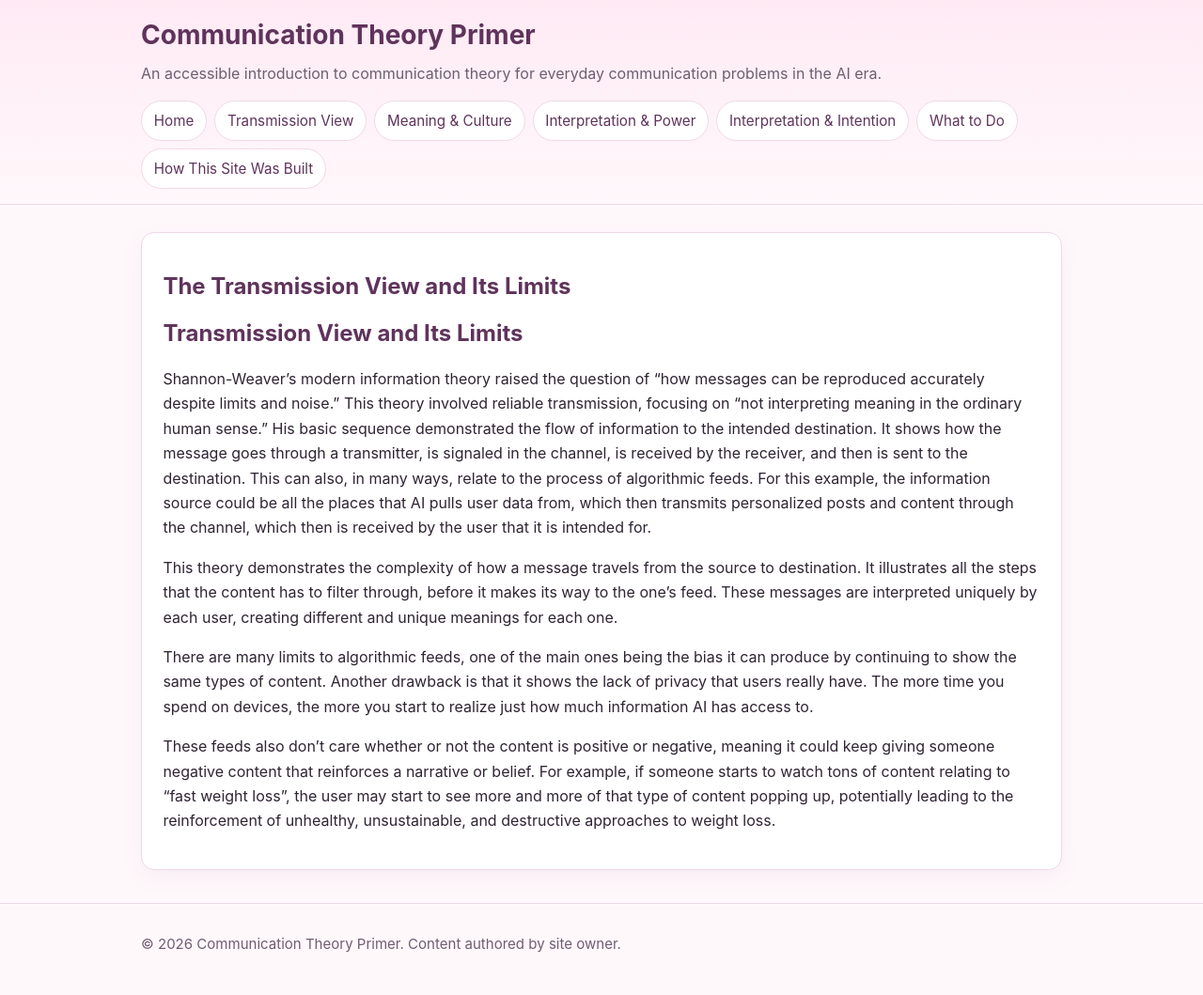
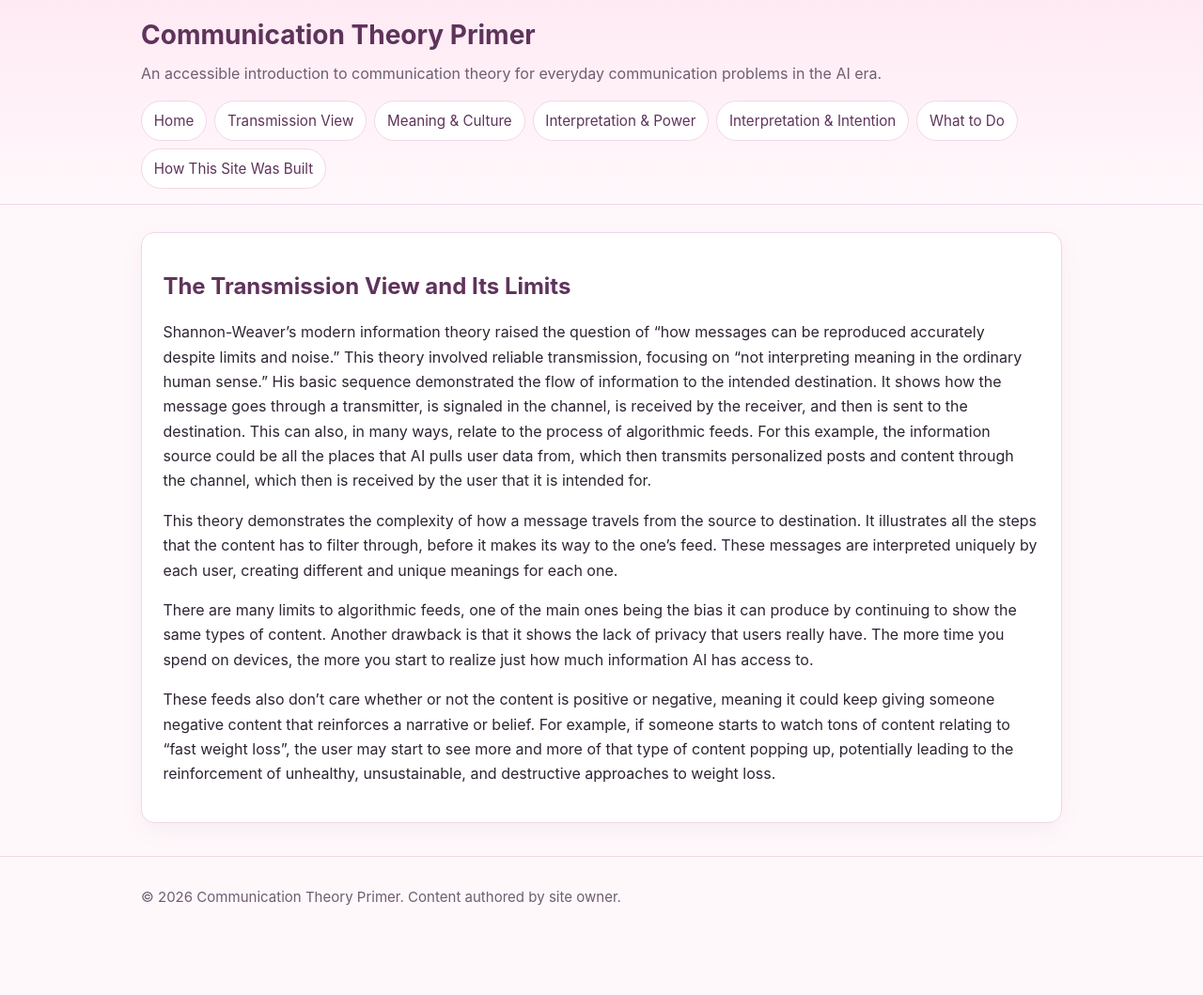
Before and after one commit to abbyfriedman1/comm-primer, a Jekyll site: the page built from pages/transmission-view.md, in a window 1280 px wide. Shown: the whole page at 94% size. Built offline with Jekyll 4.4.1, drawn with Linux system fonts in a browser that asks for light colours; after the commit the page ends 1009 px from its top, so only the background shows below that.

Commit message:
Remove section header from transmission-view.md
Removed the section header 'Transmission View and Its Limits' from the document.

```diff
--- a/pages/transmission-view.md
+++ b/pages/transmission-view.md
@@ -3,8 +3,6 @@ layout: default
 title: The Transmission View and Its Limits
 permalink: /pages/transmission-view.html
 ---
-
-## Transmission View and Its Limits
 
 Shannon-Weaver’s modern information theory raised the question of “how messages can be reproduced accurately despite limits and noise.” This theory involved reliable transmission, focusing on “not interpreting meaning in the ordinary human sense.” His basic sequence demonstrated the flow of information to the intended destination. It shows how the message goes through a transmitter, is signaled in the channel, is received by the receiver, and then is sent to the destination. This can also, in many ways, relate to the process of algorithmic feeds. For this example, the information source could be all the places that AI pulls user data from, which then transmits personalized posts and content through the channel, which then is received by the user that it is intended for.
 
```
